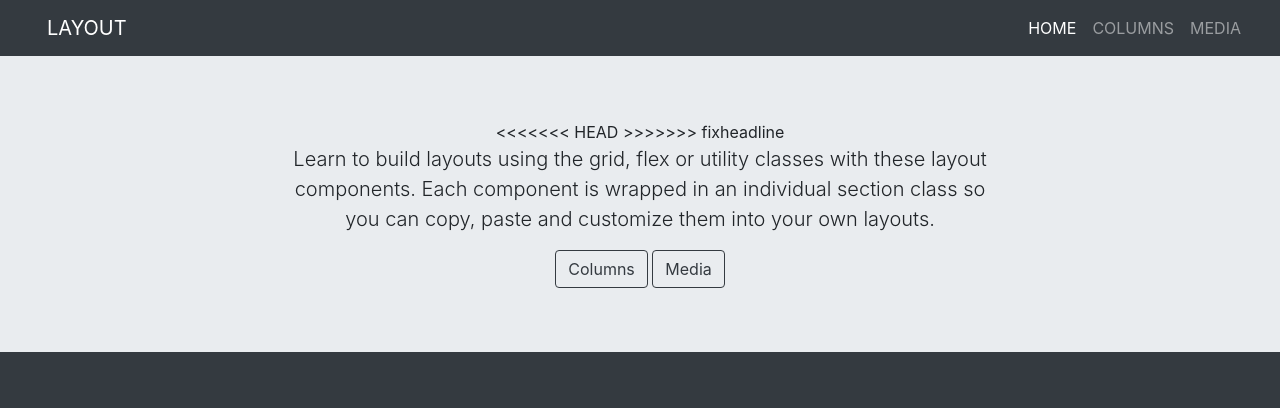
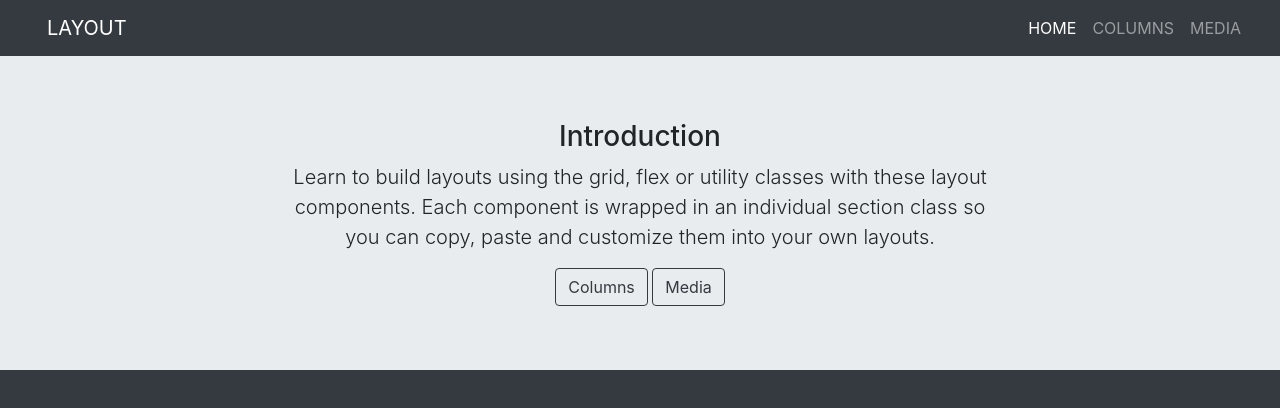
Before and after one commit to aashpis/learning_git_and_github_linkedin_learning, a plain HTML site: page docs/index.html in a window 1280 px wide. Drawn offline with nearby package versions, Linux system fonts and the light colour scheme.

```diff
--- a/docs/index.html
+++ b/docs/index.html
@@ -43,8 +43,8 @@
         <div class="container text-center">
           <div class="row justify-content-center">
             <div class="col-11 col-sm-10 col-md-8 animated fadeInUp">
-<<<<<<< HEAD
->>>>>>> fixheadline
+
+              <h3>Introduction</h3>
               <p class="lead">
                 Learn to build layouts using the grid, flex or utility classes with these layout components. Each component is wrapped in an
                 individual section class so you can copy, paste and customize them into your own layouts.
```
